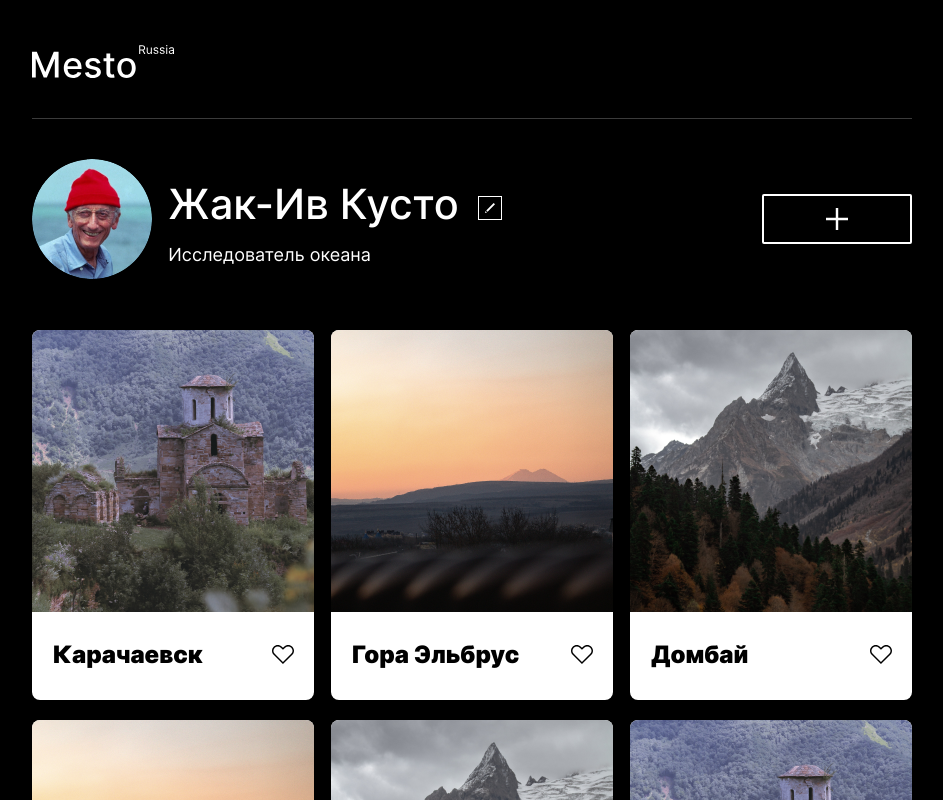
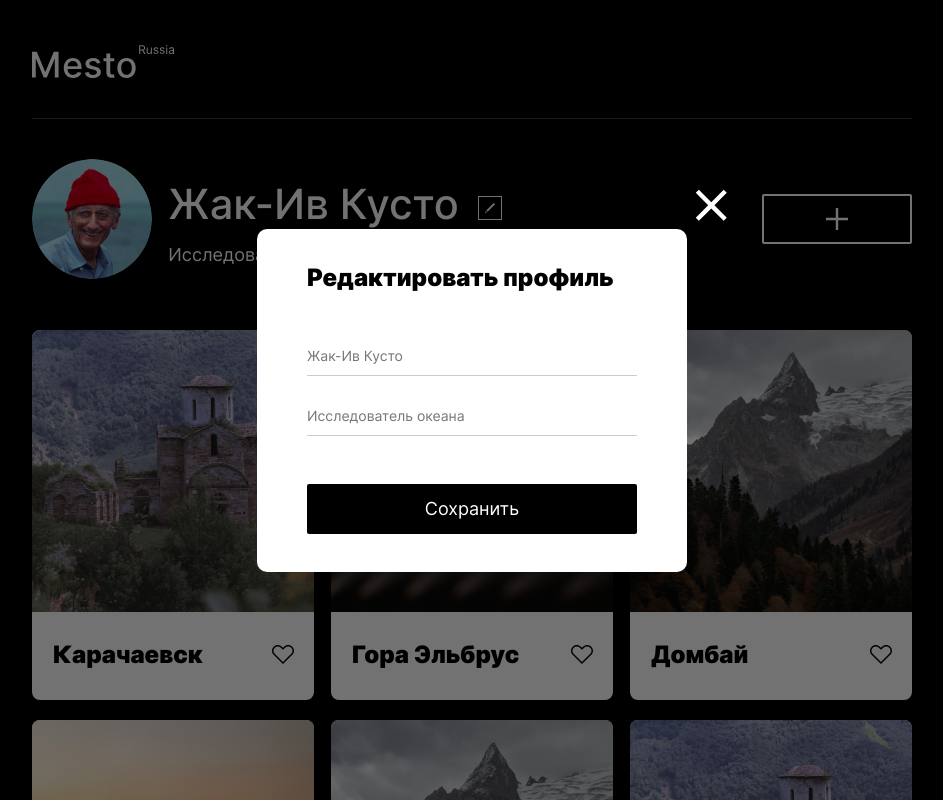
Before and after one commit to slavinskiyboris/mesto-project, a plain HTML site: page index.html in a window 1280 px wide. Both pictures are taken after a click on the button 657 px from the left and 208 px from the top of the page. Shown: the top 800 px of the page, without its empty margins (168-1111 px from the left). Drawn offline with Linux system fonts and the light colour scheme.

Commit message:
Popup редактирования профиля теперь открывается и закрывается, без сохранения

```diff
--- a/index.html
+++ b/index.html
@@ -17,7 +17,7 @@
       <div class="profile__info">
         <div class="profile__head">
           <h1 class="profile__name">Жак-Ив Кусто</h1>
-          <button type="button" class="profile__button-edit" aria-label="Редактировать"></button>
+          <button type="button" class="profile__button-edit" aria-label="Редактировать" onclick="window['popup-id'].showModal();" aria-controls="popup-id"></button>
         </div>
         <p class="profile__description">Исследователь океана</p>
       </div>
@@ -79,10 +79,12 @@
   <footer class="footer">
     <p class="footer__copyright">&copy; 2021. Славинский Борис</p>
   </footer>
-
-  <div class="popup ">
+  <dialog id="popup-id">
+  <div class="popup popup_opened">
     <div class="popup__container">
-      <button type="button" class="popup__button-close" aria-label="Закрыть"></button>
+      <form method="dialog">
+        <button type="button" class="popup__button-close" aria-label="Закрыть" onclick="window['popup-id'].close();"></button>
+      </form>
       <form class="popup__form" name="form">
 
         <h2 class="popup__title">Редактировать профиль</h2>
@@ -97,6 +99,7 @@
       </form>
     </div>
   </div>
+  </dialog>
 
 </body>
 </html>
```
Also changed, not shown: 1 other file.
